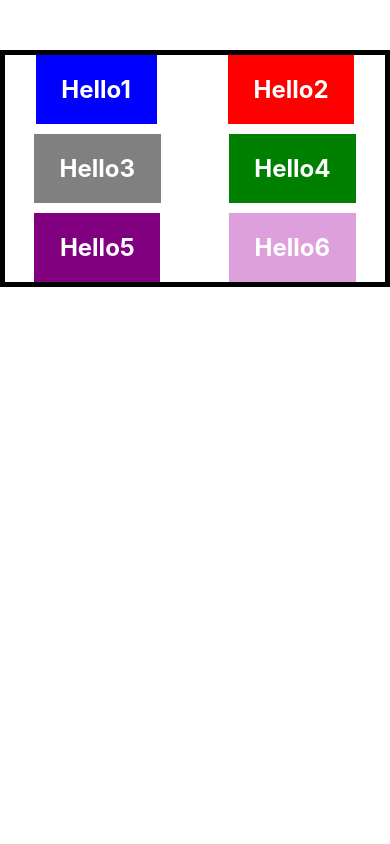
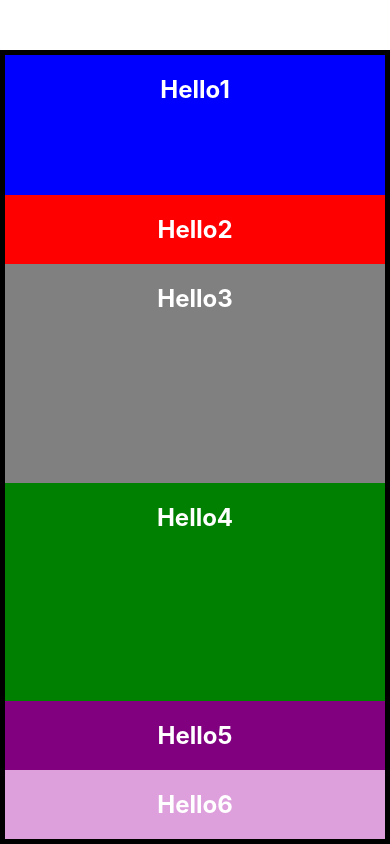
Before and after one commit to hafiscp/ReactNative, a React Native app: screen / in a window 390 px wide. Built offline with nearby package versions, Linux system fonts and the light colour scheme.

Commit message:
flexGrow

```diff
--- a/App.js
+++ b/App.js
@@ -13,10 +13,10 @@ export default function App() {
         {/* <DarkMode /> */}
         {/* <Greet name="Hafis" /> */}
         {/* <Greet name="My Friend" /> */}
-        <Box style={{backgroundColor:"blue"}}> Hello1 </Box>
-        <Box style={{backgroundColor:"red"}}> Hello2 </Box>
-        <Box style={{backgroundColor:"grey"}}> Hello3 </Box>
-        <Box style={{backgroundColor:"green"}}> Hello4 </Box>
+        <Box style={{backgroundColor:"blue", height:140}}> Hello1 </Box>
+        <Box style={{backgroundColor:"red", }}> Hello2 </Box>
+        <Box style={{backgroundColor:"grey", flexGrow:1}}> Hello3 </Box>
+        <Box style={{backgroundColor:"green",flexGrow:1}}> Hello4 </Box>
         <Box style={{backgroundColor:"purple"}}> Hello5 </Box>
         <Box style={{backgroundColor:"plum"}}> Hello6 </Box>
       </View>
@@ -26,14 +26,15 @@ export default function App() {
 
 const styles = StyleSheet.create({
   container: {
-    // flex: 1,
+    flex: 1,
     // height:250,
-    alignItems: "flex-start",
+    // alignItems: "flex-start",
     justifyContent: "space-around",
-    flexWrap:"wrap",
-    flexDirection:"row",
-    rowGap:10,
-    columnGap:10,
+    // flexWrap:"wrap",
+    // flexDirection:"row",
+    // gap:10,
+    // rowGap:10,
+    // columnGap:10,
     marginTop: 50,
     borderWidth:5,
     borderColor:"black"
```
